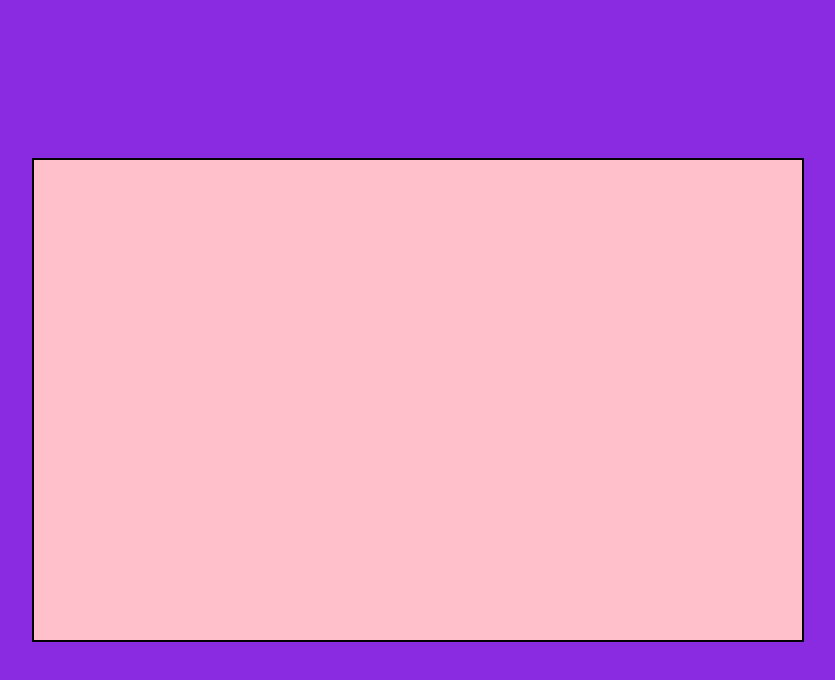
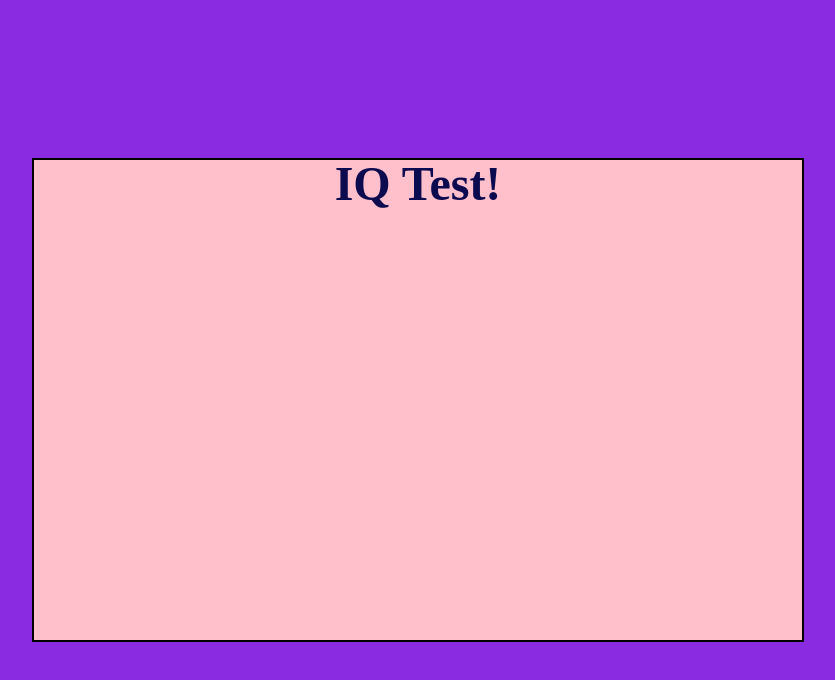
Before and after one commit to Floses/trivia-game, a plain HTML site: page index.html in a window 1280 px wide. Shown: the whole page, without its empty margins (222-1057 px from the left). Drawn offline with nearby package versions, Linux system fonts and the light colour scheme.

Commit message:
added text to our title in html and styled it in our css

```diff
--- a/assets/css/style.css
+++ b/assets/css/style.css
@@ -20,3 +20,10 @@
   width: 60%;
   border: 2px solid black;
 }
+.title {
+  height: 15%;
+  color: rgb(12, 11, 80);
+  text-align: center;
+  font-weight: bold;
+  font-size: 3rem;
+}
--- a/assets/javascript/game.js
+++ b/assets/javascript/game.js
@@ -12,7 +12,7 @@ $(document).ready(function() {
         "Which of the following can be arranged into a 5-letter English word?",
       q5: "What number best completes the analogy: 96 is to 8 as 120 is to ..."
     },
-    answers: {
+    options: {
       q1: ["25", "31", "49", "37"],
       q2: ["drawing", "writing", "stirring", "eating"],
       q3: [
@@ -23,6 +23,13 @@ $(document).ready(function() {
       ],
       q4: ["H R G S T", "R I L S A", "T O M M T", "W Q R G S"],
       q5: ["8", "12", "4", "10"]
+    },
+    answers: {
+      q1: "49",
+      q2: "eating",
+      q3: "talkative and loquacious",
+      q4: "R I L S A",
+      q5: "10"
     }
   };
 });
--- a/index.html
+++ b/index.html
@@ -21,6 +21,7 @@
     <div class="wrapper">
       <div class="gameArea">
         <div class="title">
+          IQ Test!
           <div class="conditions"><div class="questions"></div></div>
         </div>
       </div>
```
